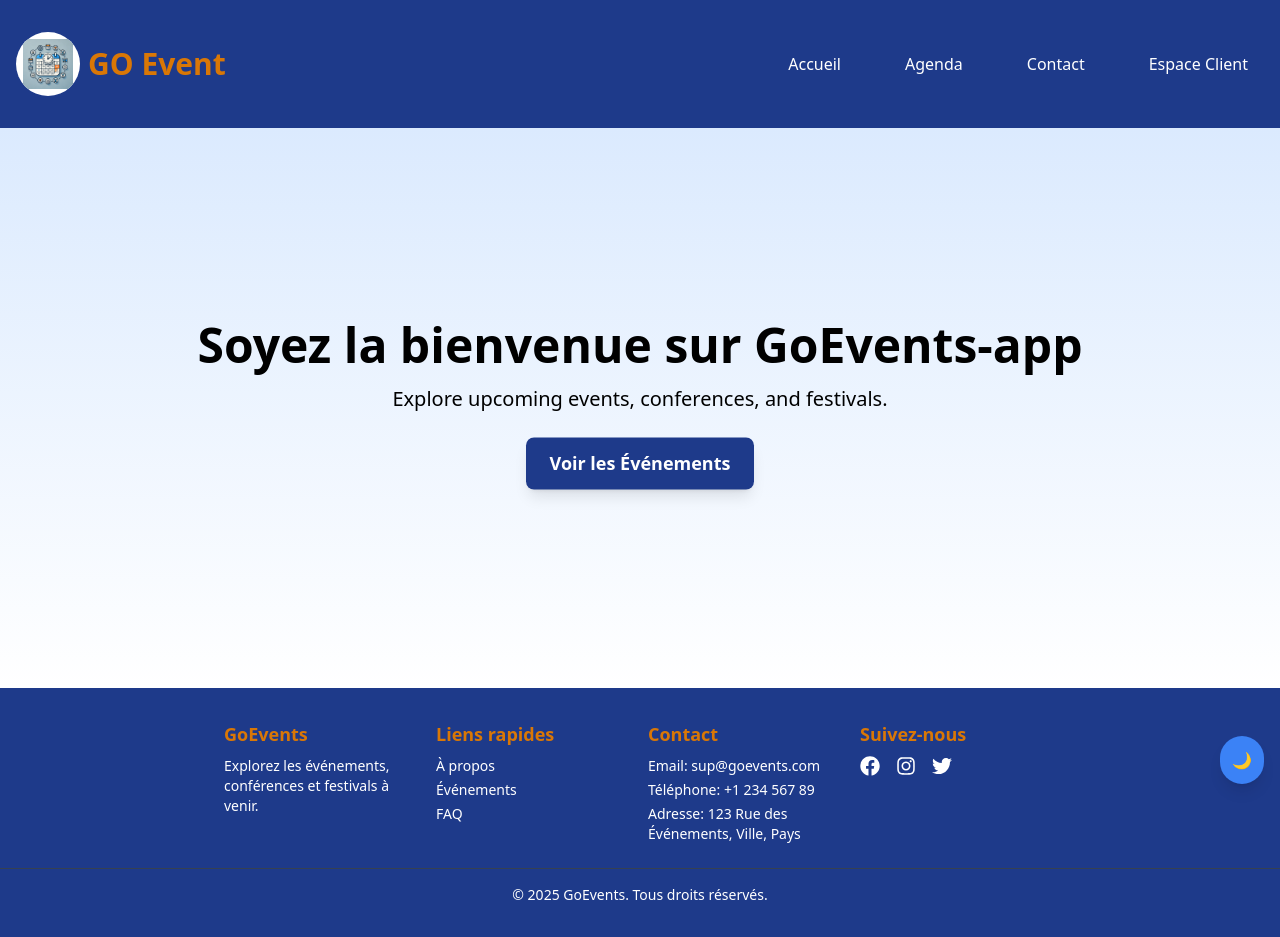
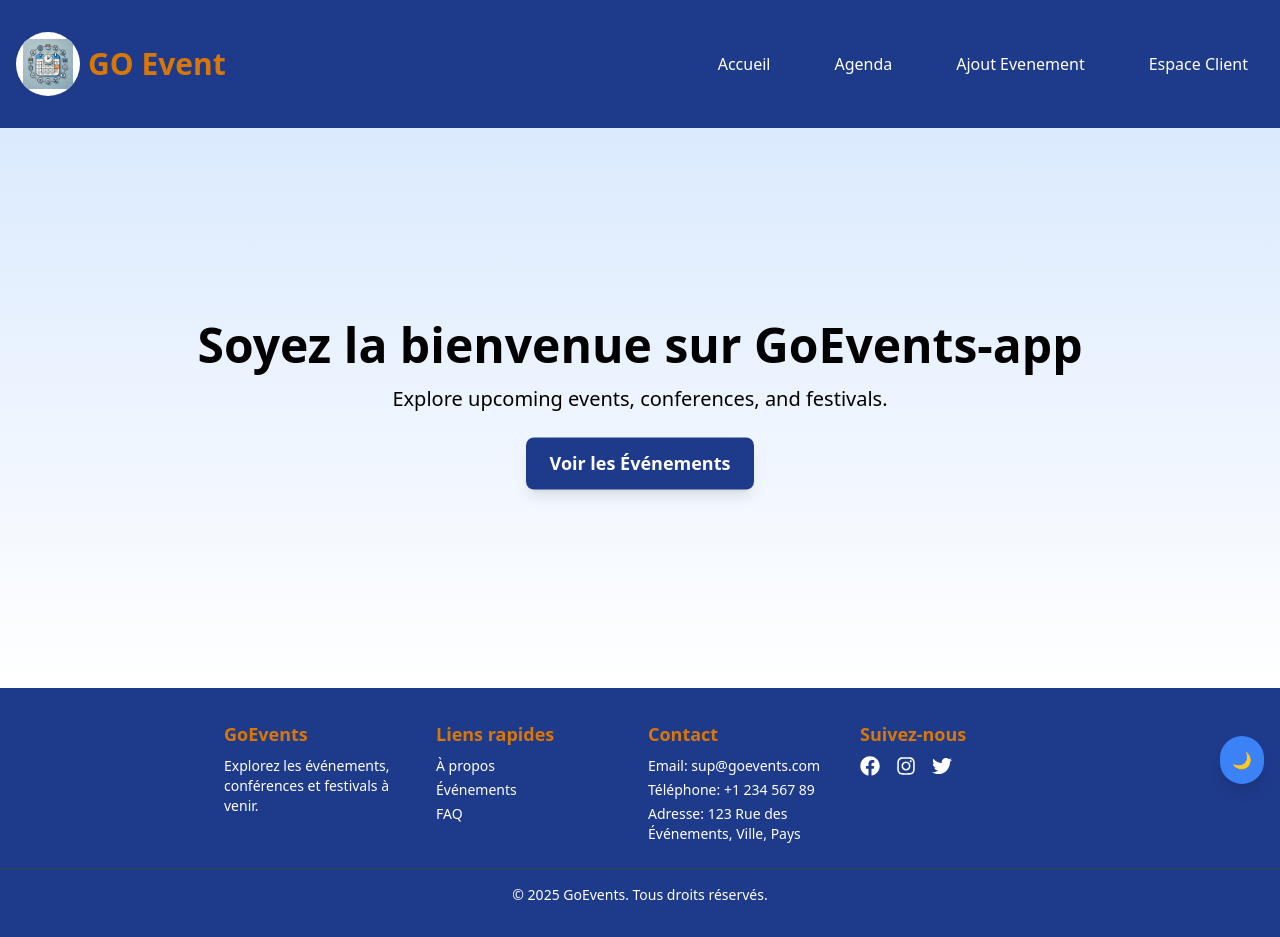
Before and after one commit to s6serge/goevents-app, a Next.js app: page / in a window 1280 px wide. Built offline with nearby package versions, Linux system fonts and the light colour scheme.

Commit message:
modification du champ contact

```diff
--- a/components/MenuNav.jsx
+++ b/components/MenuNav.jsx
@@ -2,7 +2,7 @@ export function MenuNav({ changePage = () => {}, menuOpen }) {
   const menuItems = [
     { key: "accueil", label: "Accueil" },
     { key: "agenda", label: "Agenda" },
-    { key: "contact", label: "Contact" },
+    { key: "contact", label: "Ajout Evenement" },
     { key: "espace", label: "Espace Client" },
   ];
 
```
